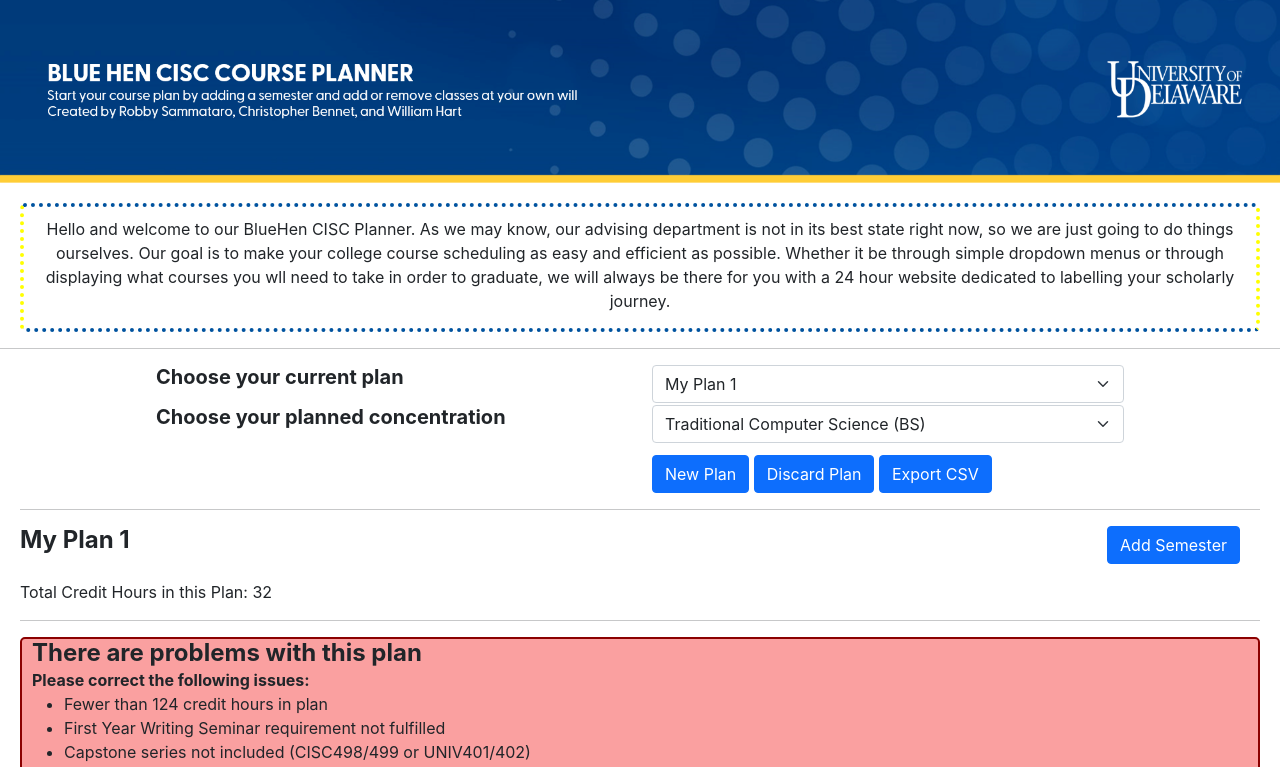
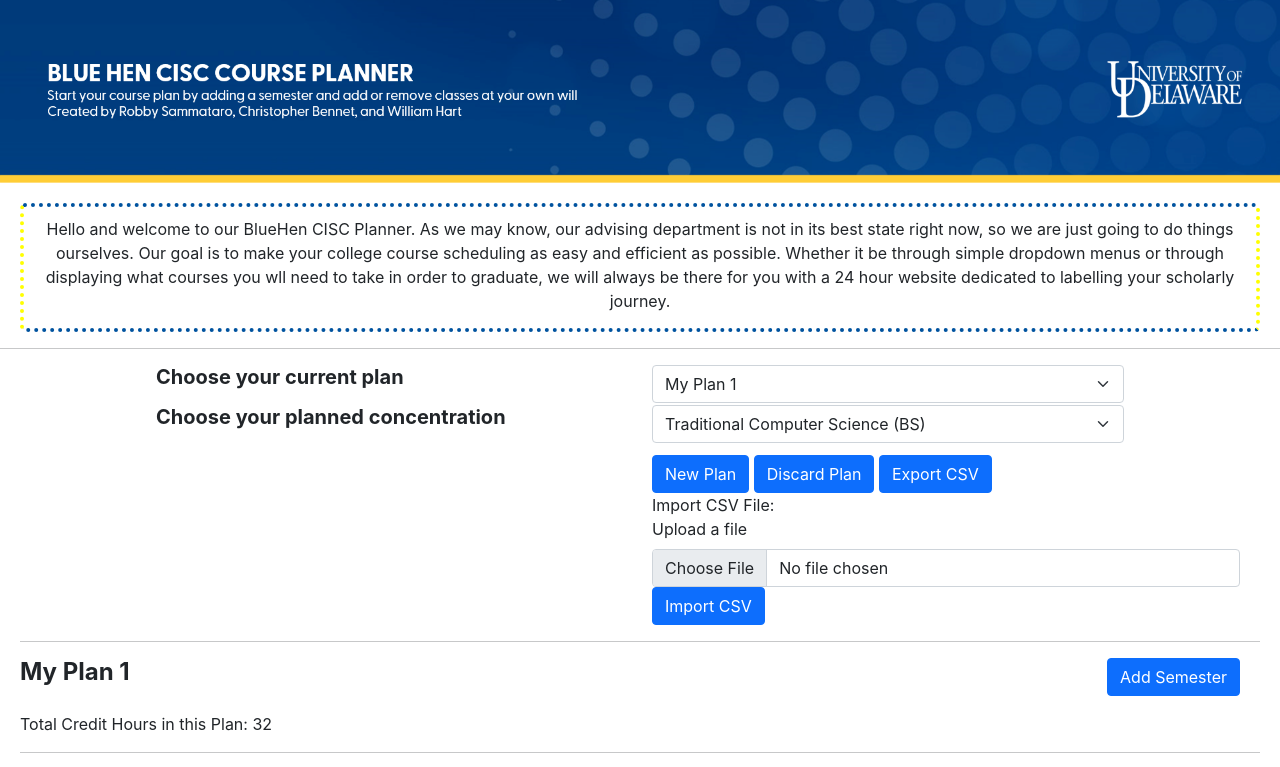
Before and after one commit to UD-CISC275-S22/cis-scheduler-team-16, a React (Create React App) app: page / in a window 1280 px wide. Shown: the top 767 px of the page. Built offline with nearby package versions, Linux system fonts and the light colour scheme.

Commit message:
Finished CSV import

```diff
--- a/src/components/PlanViewer.tsx
+++ b/src/components/PlanViewer.tsx
@@ -60,8 +60,138 @@ export function PlanViewer(): JSX.Element {
     );
 
     const CSVdata: string[][] = [
-        ["Semesters", "Years", "Courses", "Credits", "Prereqs", "Requirements"]
+        [
+            "Semesters",
+            "Years",
+            "Courses",
+            "CourseID",
+            "Credits",
+            "Prereqs",
+            "Requirements"
+        ]
     ];
+
+    const [content, setContent] = useState<string>("No file data uploaded");
+
+    function uploadFile(event: React.ChangeEvent<HTMLInputElement>) {
+        // Might have removed the file, need to check that the files exist
+        if (event.target.files && event.target.files.length) {
+            // Get the first filename
+            const filename = event.target.files[0];
+            // Create a reader
+            const reader = new FileReader();
+            // Create lambda callback to handle when we read the file
+            reader.onload = (loadEvent) => {
+                // Target might be null, so provide default error value
+                const newContent =
+                    loadEvent.target?.result || "Data was not loaded";
+                // FileReader provides string or ArrayBuffer, force it to be string
+                setContent(newContent as string);
+            };
+            // Actually read the file
+            reader.readAsText(filename);
+        }
+    }
+
+    function updatePlanCSV() {
+        //console.log("setting plan to : ", allPlans[+event.target.value]);
+        //console.log(allPlans);
+        //console.log(curPlan.semesters);
+        //const courseLookup: Record<string, string[]>;
+
+        console.log(content);
+        const CSVarray = content.substring(62).split(",");
+
+        const newSemesters: Semester[] = [];
+        let newCourses: Course[] = [];
+        console.log(CSVarray.length);
+        let prevString = "";
+        //if(CSVarray[i] + CSVarray[i + 1] === ) {}
+        for (let i = 0; i < CSVarray.length; i++) {
+            console.log(CSVarray[i].trim());
+            console.log("prevString", prevString.trim());
+
+            if (
+                (CSVarray[i].trim() === "Spring" &&
+                    CSVarray[i].trim() + CSVarray[i + 1] != prevString) ||
+                (CSVarray[i].trim() === "Summer" &&
+                    CSVarray[i].trim() + CSVarray[i + 1] != prevString) ||
+                (CSVarray[i].trim() === "Fall" &&
+                    CSVarray[i].trim() + CSVarray[i + 1] != prevString) ||
+                (CSVarray[i].trim() === "Winter" &&
+                    CSVarray[i].trim() + CSVarray[i + 1] != prevString)
+            ) {
+                console.log(
+                    "new semester with different term found adding to newSemesters array"
+                );
+                prevString = CSVarray[i].trim() + CSVarray[i + 1];
+                newCourses = [];
+                newCourses.push({
+                    name: CSVarray[i + 2],
+                    courseId: CSVarray[i + 3],
+                    credithours: +CSVarray[i + 4],
+                    prereqs: CSVarray[i + 5].split("/"),
+                    satisfied_requirements: CSVarray[i + 6].split("/"),
+                    backup: {
+                        name: CSVarray[i + 2],
+                        courseId: CSVarray[i + 3],
+                        credithours: +CSVarray[i + 4],
+                        prereqs: CSVarray[i + 5].split("/"),
+                        satisfied_requirements: CSVarray[i + 6].split("/")
+                    }
+                });
+
+                newSemesters.push({
+                    id: i + 1 + "",
+                    term: CSVarray[i].trim(),
+                    year: +CSVarray[i + 1],
+                    courses: newCourses
+                });
+            } else if (
+                CSVarray[i].trim() === "Spring" ||
+                CSVarray[i].trim() === "Summer" ||
+                CSVarray[i].trim() === "Fall" ||
+                CSVarray[i].trim() === "Winter"
+            ) {
+                console.log("duplicate found, adding to prev semester array");
+                prevString = CSVarray[i].trim() + CSVarray[i + 1];
+
+                newCourses.push({
+                    name: CSVarray[i + 2],
+                    courseId: CSVarray[i + 3],
+                    credithours: +CSVarray[i + 4],
+                    prereqs:
+                        CSVarray[i + 5] != "None"
+                            ? CSVarray[i + 5].split("/")
+                            : ["None"],
+                    satisfied_requirements:
+                        CSVarray[i + 6] != "None"
+                            ? CSVarray[i + 6].split("/")
+                            : ["None"],
+                    backup: {
+                        name: CSVarray[i + 2],
+                        courseId: CSVarray[i + 3],
+                        credithours: +CSVarray[i + 4],
+                        prereqs: CSVarray[i + 5].split("/"),
+                        satisfied_requirements: CSVarray[i + 6].split("/")
+                    }
+                });
+
+                newSemesters[newSemesters.length - 1] = {
+                    ...newSemesters[newSemesters.length - 1],
+                    courses: newCourses
+                };
+            }
+            // console.log("newSemesters in the loop", newSemesters);
+        }
+        console.log("newSemesters", newSemesters);
+
+        //next step: loop through newSemesters array and for all the semesters with the same term AND year, then combine their array of courses
+        //we can do this via pushing all of the courses we find for the semesters that are the same
+
+        const CSV_PLAN: Plan = { ...curPlan, semesters: newSemesters };
+        setCurPlan(CSV_PLAN); //CONVERT STRING TO NUMBER (INDEX)
+    }
 
     //This is the Control
     function updatePlan(event: React.ChangeEvent<HTMLSelectElement>) {
@@ -477,41 +607,53 @@ export function PlanViewer(): JSX.Element {
                                             curPlan.semesters[
                                                 i
                                             ].year.toString();
-
                                         for (const eachcourse of courses) {
-                                            const courseName =
+                                            const courseName = eachcourse.name;
+                                            const courseID =
                                                 eachcourse.courseId;
                                             const credits =
                                                 eachcourse.credithours.toString();
 
                                             let prereqs = eachcourse.prereqs
-                                                .join()
-                                                .toString();
+                                                .join("/")
+                                                .toString()
+                                                .replace(",", "/");
                                             if (
-                                                eachcourse.prereqs.join() === ""
+                                                eachcourse.prereqs.join("/") ===
+                                                ""
                                             )
                                                 prereqs = "None";
                                             let reqs =
-                                                eachcourse.satisfied_requirements.join();
+                                                eachcourse.satisfied_requirements.join(
+                                                    "/"
+                                                ) + ",";
                                             if (
-                                                eachcourse.satisfied_requirements.join() ===
-                                                ""
+                                                eachcourse.satisfied_requirements.join(
+                                                    "/"
+                                                ) === ""
+                                            )
+                                                reqs = "None,";
+                                            if (
+                                                i + 1 ===
+                                                curPlan.semesters.length
                                             )
                                                 reqs = "None";
-
                                             CSVdata.push([
                                                 semesterName,
                                                 semesterYear,
                                                 courseName,
+                                                courseID,
                                                 credits,
                                                 prereqs,
                                                 reqs
                                             ]);
                                         }
                                     }
+
                                     const csvContent = `data:text/csv;charset=utf-8,${CSVdata.map(
                                         (e) => e.join(",")
                                     ).join("\n")}`;
+                                    console.log(csvContent);
 
                                     const encodedUri = encodeURI(csvContent);
                                     const link = document.createElement("a");
@@ -523,6 +665,19 @@ export function PlanViewer(): JSX.Element {
                             >
                                 Export CSV
                             </Button>
+                            <div>
+                                Import CSV File:
+                                <Form.Group controlId="exampleForm">
+                                    <Form.Label>Upload a file</Form.Label>
+                                    <Form.Control
+                                        type="file"
+                                        onChange={uploadFile}
+                                    />
+                                </Form.Group>
+                                <Button onClick={updatePlanCSV}>
+                                    Import CSV
+                                </Button>
+                            </div>
                         </Col>
                     </Form.Group>
                 </div>
```
